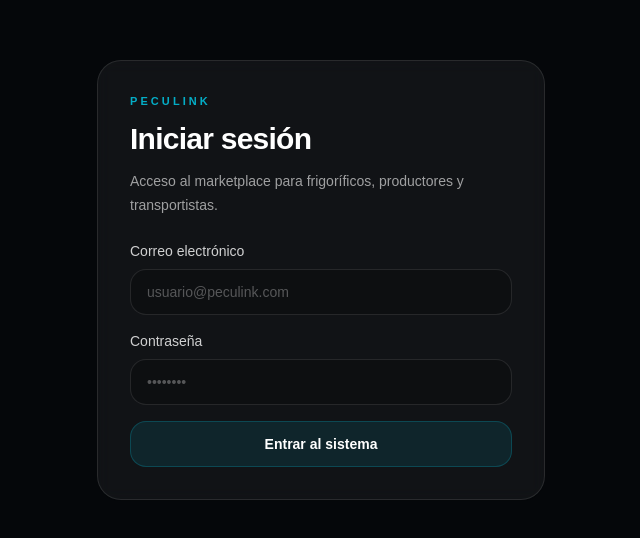
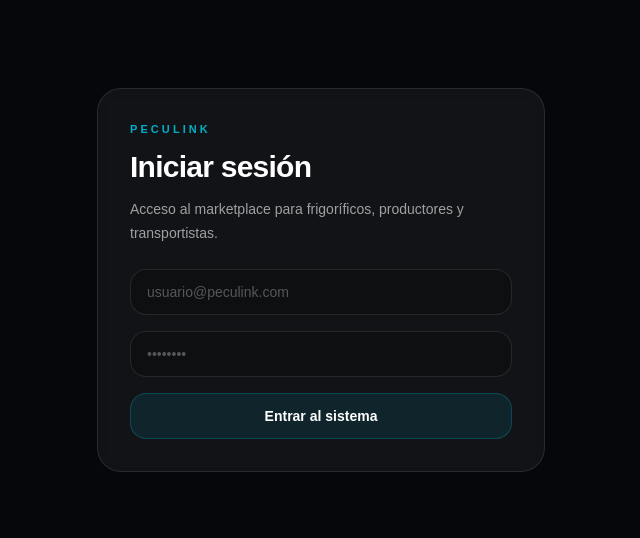
Before and after one commit to proceit-tech/proceit-peculink, a Next.js app: page /login in a window 1280 px wide. Shown: the part 120-658 px from the top of the page, without its empty margins (319-959 px from the left). Built offline with nearby package versions, Linux system fonts and the light colour scheme.

Commit message:
Update page.tsx

```diff
--- a/app/(auth)/login/page.tsx
+++ b/app/(auth)/login/page.tsx
@@ -1,8 +1,20 @@
+"use client";
+
+import { useRouter } from "next/navigation";
+
 export default function LoginPage() {
+  const router = useRouter();
+
+  function handleLogin() {
+    // mock login
+    router.push("/dashboard");
+  }
+
   return (
     <main className="min-h-screen bg-[#05070A] text-white">
       <div className="mx-auto flex min-h-screen max-w-7xl items-center justify-center px-6">
         <div className="w-full max-w-md rounded-3xl border border-white/10 bg-white/5 p-8 backdrop-blur">
+
           <div className="mb-6">
             <p className="text-[11px] font-semibold uppercase tracking-[0.28em] text-cyan-400/80">
               PecuLink
@@ -16,34 +28,26 @@
           </div>
 
           <div className="space-y-4">
-            <div>
-              <label className="mb-2 block text-sm font-medium text-white/80">
-                Correo electrónico
-              </label>
+
             <input
               type="email"
               placeholder="usuario@peculink.com"
               className="w-full rounded-2xl border border-white/10 bg-black/20 px-4 py-3 text-sm text-white outline-none placeholder:text-white/30"
             />
-            </div>
 
-            <div>
-              <label className="mb-2 block text-sm font-medium text-white/80">
-                Contraseña
-              </label>
             <input
               type="password"
               placeholder="••••••••"
               className="w-full rounded-2xl border border-white/10 bg-black/20 px-4 py-3 text-sm text-white outline-none placeholder:text-white/30"
             />
-            </div>
 
             <button
+              onClick={handleLogin}
               className="w-full rounded-2xl border border-cyan-400/20 bg-cyan-400/10 px-4 py-3 text-sm font-semibold text-white transition hover:bg-cyan-400/15"
-              type="button"
             >
               Entrar al sistema
             </button>
+
           </div>
         </div>
       </div>
```
Lines whose indentation alone changed are shown as unchanged.
